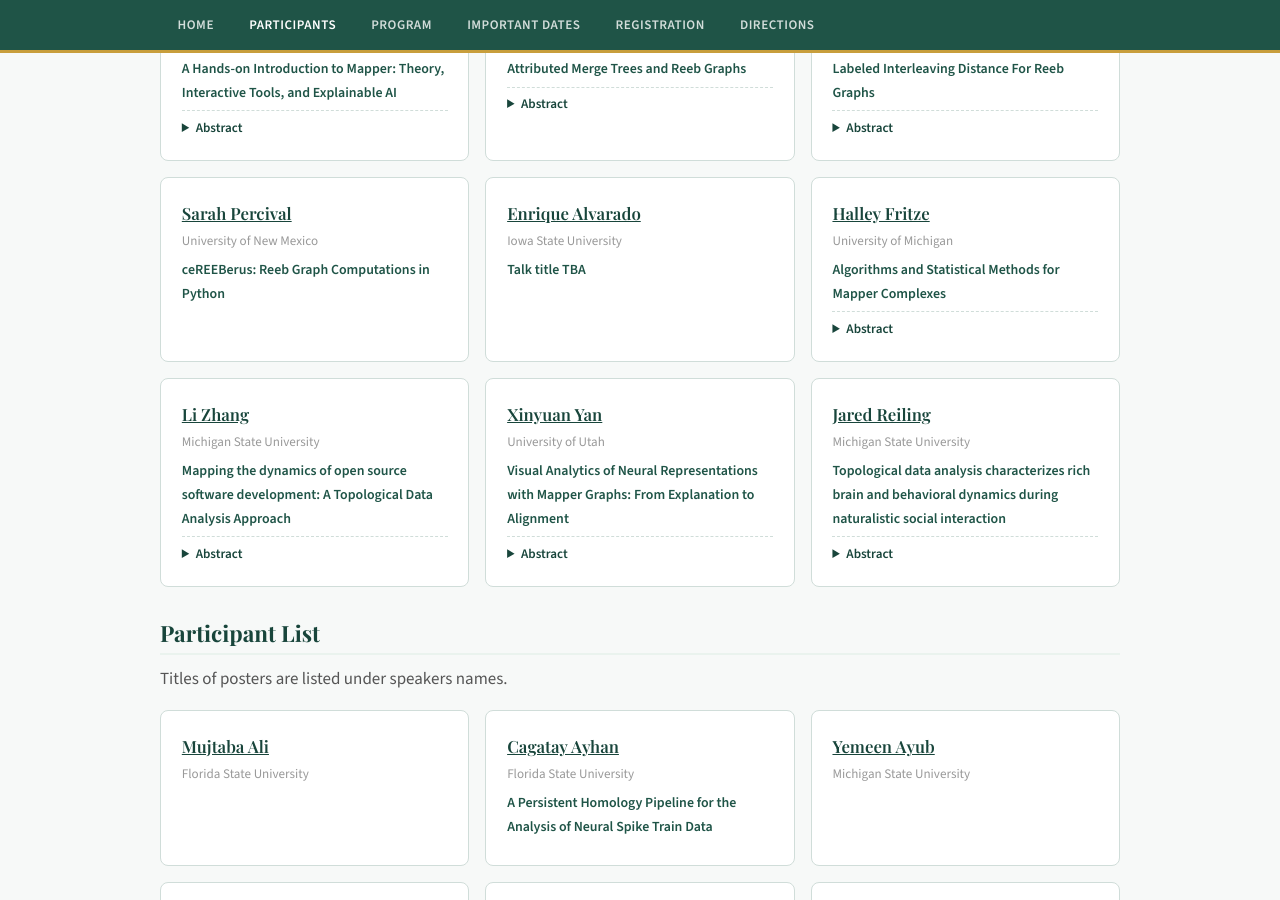
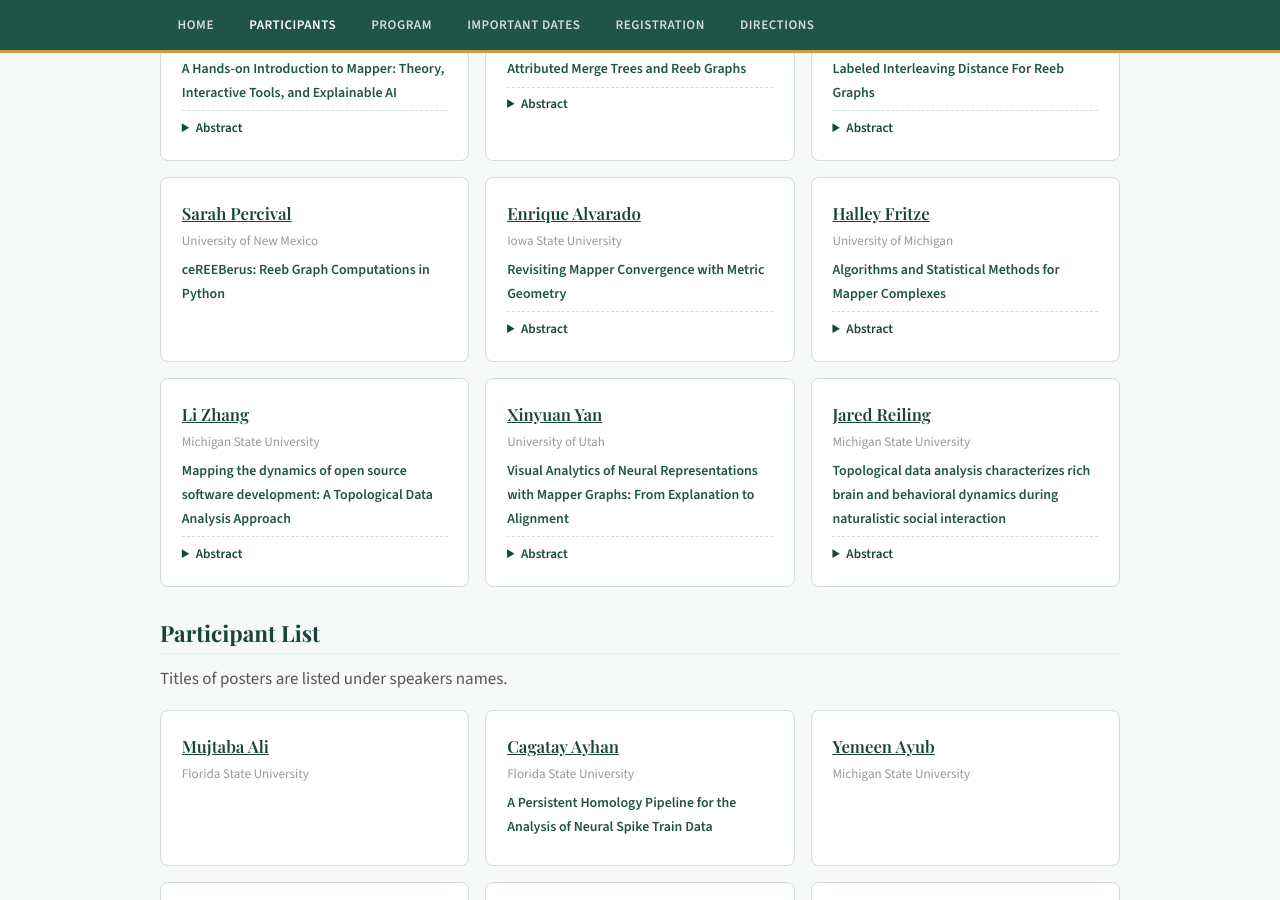
Before and after one commit to MunchLab/graph-methods-tda, a Jekyll site: the page built from participants.md, in a window 1280 px wide and 900 px high, scrolled down 650 px. Built offline with Jekyll 4.4.1, drawn with Linux system fonts in a browser that asks for light colours.

Commit message:
Adding enrique's talk

```diff
--- a/_layouts/default.html
+++ b/_layouts/default.html
@@ -1,4 +1,4 @@
-<!DOCTYPE html><html lang="en"><head><meta charset="UTF-8"><meta name="viewport" content="width=device-width,initial-scale=1.0"><title>{{ page.title }} | Graph Methods in TDA 2026</title><link href="https://fonts.googleapis.com/css2?family=Playfair+Display:wght@600;700&family=Source+Sans+3:wght@300;400;600&display=swap" rel="stylesheet">
+<!DOCTYPE html><html lang="en"><head><meta charset="UTF-8"><meta name="viewport" content="width=device-width,initial-scale=1.0"><title>{{ page.title }} | Graph Methods in TDA 2026</title><link href="https://fonts.googleapis.com/css2?family=Playfair+Display:wght@600;700&family=Source+Sans+3:wght@300;400;600&display=swap" rel="stylesheet"><script>window.MathJax={tex:{inlineMath:[["$","$"],["\\(","\\)"]],displayMath:[["$$","$$"],["\\[","\\]"]],processEscapes:true},options:{skipHtmlTags:["script","noscript","style","textarea","pre","code"]}};</script><script defer src="https://cdn.jsdelivr.net/npm/mathjax@3/es5/tex-mml-chtml.js"></script>
 <style>
 :root{--msu:#18453b;--msu2:#1f5447;--gold:#c89e3c;--pale:#eaf3ee;--border:#d0ddd9;--text:#222;--muted:#555;--bg:#f7f9f8;--fd:'Playfair Display',Georgia,serif;--fb:'Source Sans 3','Segoe UI',sans-serif}
 *{box-sizing:border-box;margin:0;padding:0}
--- a/participants.md
+++ b/participants.md
@@ -55,7 +55,7 @@ title: Participants
     <div class="talk">Attributed Merge Trees and Reeb Graphs</div>
     <details class="abstract">
       <summary>Abstract</summary>
-      <p>I will discuss methods for analyzing complex datasets based on adding geometric/topological/measure-theoretic attributes to merge trees and Reeb graphs generated from the data. This will be a two-part talk/tutorial, where I intend to simultaneously explain the underlying theory and illustrate it via interactive code examples. This will be based on a few papers which approach these ideas from different perspectives, which are joint work with Justin Curry, Haibin Hang, Washington Mio, Osman Okutan, and Florian Russold. Interactive notebooks associated to the talk will be available here: https://github.com/trneedham/Graph-Based-Methods-In-TDA.</p>
+      <p>I will discuss methods for analyzing complex datasets based on adding geometric/topological/measure-theoretic attributes to merge trees and Reeb graphs generated from the data. This will be a two-part talk/tutorial, where I intend to simultaneously explain the underlying theory and illustrate it via interactive code examples. This will be based on a few papers which approach these ideas from different perspectives, which are joint work with Justin Curry, Haibin Hang, Washington Mio, Osman Okutan, and Florian Russold. Interactive notebooks associated to the talk will be available here: <a href="https://github.com/trneedham/Graph-Based-Methods-In-TDA" target="_blank" rel="noopener noreferrer">https://github.com/trneedham/Graph-Based-Methods-In-TDA</a>.</p>
     </details>
   </div>
   <div id="salman-parsa" class="speaker-card">
@@ -68,7 +68,17 @@ title: Participants
     </details>
   </div>
   <div id="sarah-percival" class="speaker-card"><div class="name"><a href="https://www.math.unm.edu/~sarah/" target="_blank" rel="noopener noreferrer">Sarah Percival</a></div><div class="affil">University of New Mexico</div><div class="talk">ceREEBerus: Reeb Graph Computations in Python</div></div>
-  <div id="enrique-alvarado" class="speaker-card"><div class="name"><a href="https://sites.google.com/view/enriquegalvarado" target="_blank" rel="noopener noreferrer">Enrique Alvarado</a></div><div class="affil">Iowa State University</div><div class="talk">Talk title TBA</div></div>
+  <div id="enrique-alvarado" class="speaker-card">
+    <div class="name"><a href="https://sites.google.com/view/enriquegalvarado" target="_blank" rel="noopener noreferrer">Enrique Alvarado</a></div>
+    <div class="affil">Iowa State University</div>
+    <div class="talk">Revisiting Mapper Convergence with Metric Geometry</div>
+    <details class="abstract">
+      <summary>Abstract</summary>
+      <p>Mapper is a construction from topological data analysis that turns a dataset \(\hat{X}\) into a graph, or more generally, a (simplicial) complex intended to summarize the large-scale structure of the dataset. Its construction is done with three additional ingredients: a <em>lens function</em> from \(\hat{X}\) to a <em>lens space</em> \(Z\), a <em>cover</em> of \(Z\), and a <em>clustering algorithm</em> on \(\hat{X}\). Mapper was originally introduced as a data-driven approximation to the <em>Reeb graph</em> (<em>more generally, space</em>) of \(X\), <em>the space that our data \(\hat{X}\) was sampled from</em>. Previous work has used notions from category theory to study the convergence of the mapper graph to the Reeb graph when the lens function takes values in Euclidean space and the diameters of the cover elements uniformly tend to zero.</p>
+      <p>In this talk, we present recent results from an ongoing project with <em>Bala Krishnamoorthy</em>, where we use tools from metric geometry to study the convergence of mapper complexes to Reeb spaces. Our framework applies when the the underlying space \(X\) comes equipped with a pseudometric and the lens function maps takes values in an arbitrary metric space.</p>
+      <p>Although metrics on mapper graphs have been studied, the distinguishing feature of our metric is that it is derived from a <em>natural</em> metric on the Reeb space. Under mild assumptions on the underlying metric spaces and lens function, the topology induced by this natural metric agrees with the quotient topology on the Reeb space. We will discuss additional advantages of this Reeb space metric, and show how it can be approximated from a finite sample \(\hat{X}\) of \(X\). We describe how it can be used to equip the Mapper complex with a metric and then show how they Gromov-Hausdorff convergence of the <em>metric mapper complex</em> to the <em>metric Reeb space</em> as the diameters of the covers uniformly go to zero. Time permitting, we will conclude by discussing how we will be using this framework to create computationally efficient algorithms for selecting optimal parameters for mapper.</p>
+    </details>
+  </div>
   <div id="halley-fritze" class="speaker-card">
     <div class="name"><a href="https://hfr1tz3.github.io/" target="_blank" rel="noopener noreferrer">Halley Fritze</a></div>
     <div class="affil">University of Michigan</div>
```
